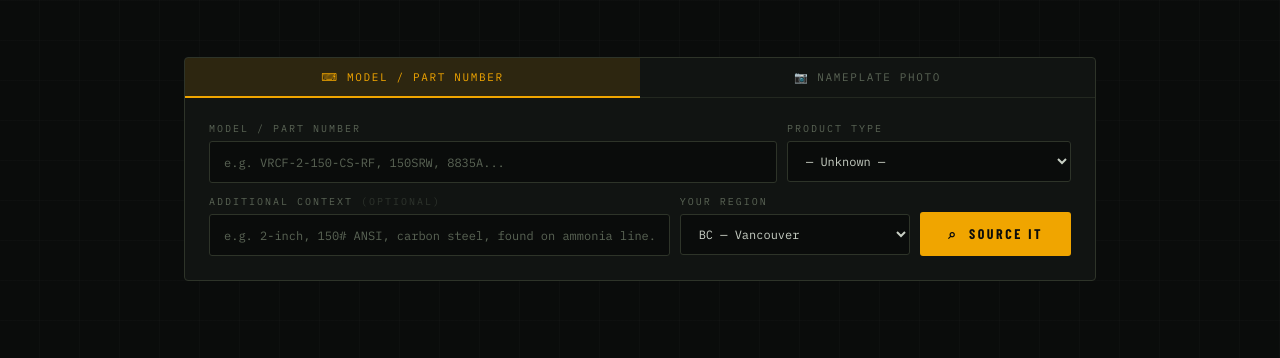
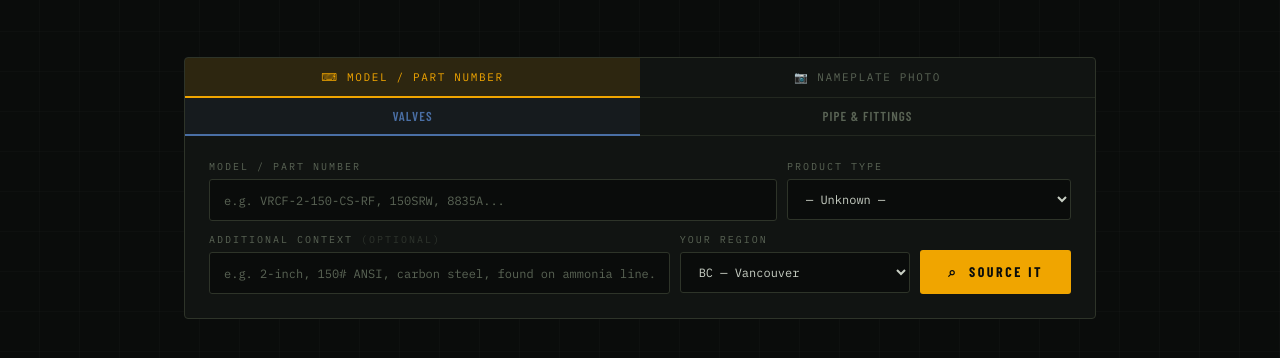
Before and after one commit to Overleveragedio/fieldline, a website: page public/index.html in a window 1280 px wide. Shown: the part 400-758 px from the top of the page. Drawn offline with nearby package versions, Linux system fonts and the light colour scheme; a web font is replaced by a local one.

Commit message:
Add Valves vs Pipe & Fittings category selector

```diff
--- a/public/index.html
+++ b/public/index.html
@@ -189,6 +189,36 @@
 
   .input-body { padding: 24px; }
 
+  .category-tabs {
+    display: flex;
+    border-bottom: 1px solid var(--border);
+  }
+
+  .category-tab {
+    flex: 1;
+    padding: 10px 16px;
+    font-family: var(--display);
+    font-size: 13px;
+    font-weight: 600;
+    letter-spacing: 0.08em;
+    text-transform: uppercase;
+    color: var(--text-dim);
+    background: transparent;
+    border: none;
+    cursor: pointer;
+    transition: all 0.2s;
+    border-bottom: 2px solid transparent;
+    margin-bottom: -1px;
+  }
+
+  .category-tab:hover { color: var(--text); background: var(--surface2); }
+
+  .category-tab.active {
+    color: var(--steel);
+    border-bottom-color: var(--steel);
+    background: rgba(74,111,165,0.08);
+  }
+
   /* Text mode */
   .text-input-wrap {
     display: flex;
@@ -1085,6 +1115,15 @@
       </button>
     </div>
 
+    <div class="category-tabs">
+      <button class="category-tab active" id="catValves" onclick="switchCategory('valves')">
+        Valves
+      </button>
+      <button class="category-tab" id="catPipe" onclick="switchCategory('pipe')">
+        Pipe &amp; Fittings
+      </button>
+    </div>
+
     <div class="input-body">
       <!-- Text mode -->
       <div id="modeText" class="text-input-wrap">
@@ -1096,22 +1135,7 @@
           <div class="field-group" style="flex:1">
             <label class="field-label">Product Type</label>
             <select class="field-select" id="typeSelect">
-              <option value="">— Unknown —</option>
-              <option>Ball Valve</option>
-              <option>Gate Valve</option>
-              <option>Globe Valve</option>
-              <option>Check Valve</option>
-              <option>Butterfly Valve</option>
-              <option>Needle Valve</option>
-              <option>Plug Valve</option>
-              <option>Relief Valve</option>
-              <option>Control Valve</option>
-              <option>Solenoid Valve</option>
-              <option>Pipe Fitting</option>
-              <option>Flange</option>
-              <option>Strainer / Filter</option>
-              <option>Actuator</option>
-              <option>Other</option>
+              <!-- Populated by switchCategory() -->
             </select>
           </div>
         </div>
@@ -1340,6 +1364,57 @@ function switchMode(mode) {
   document.getElementById('modeImage').style.display = mode === 'image' ? 'block' : 'none';
 }
 
+// ─── CATEGORY SWITCHING ──────────────────────────────────────────────────────
+let currentCategory = 'valves';
+
+const categoryOptions = {
+  valves: [
+    '— Unknown —',
+    'Ball Valve',
+    'Gate Valve',
+    'Globe Valve',
+    'Check Valve',
+    'Butterfly Valve',
+    'Needle Valve',
+    'Plug Valve',
+    'Relief Valve',
+    'Control Valve',
+    'Solenoid Valve',
+    'Actuator',
+    'Strainer / Filter',
+    'Other',
+  ],
+  pipe: [
+    '— Unknown —',
+    'Pipe Fitting',
+    'Flange',
+    'Elbow',
+    'Tee',
+    'Reducer',
+    'Coupling',
+    'Union',
+    'Cap / Plug',
+    'Nipple',
+    'Strainer / Filter',
+    'Other',
+  ],
+};
+
+function switchCategory(cat) {
+  currentCategory = cat;
+  document.getElementById('catValves').classList.toggle('active', cat === 'valves');
+  document.getElementById('catPipe').classList.toggle('active', cat === 'pipe');
+
+  const sel = document.getElementById('typeSelect');
+  sel.innerHTML = '';
+  categoryOptions[cat].forEach(opt => {
+    const o = document.createElement('option');
+    o.textContent = opt;
+    if (opt.startsWith('—')) o.value = '';
+    sel.appendChild(o);
+  });
+}
+
 // ─── IMAGE HANDLING ───────────────────────────────────────────────────────────
 function handleFile(event) {
   const file = event.target.files[0];
@@ -1413,6 +1488,7 @@ function addToHistory(query) {
 }
 
 renderHistory();
+switchCategory('valves'); // Initialize product type dropdown
 
 // ─── PRIVY AUTH ──────────────────────────────────────────────────────────────
 // We use Privy's REST-style OTP flow (works without React SDK).
@@ -1800,7 +1876,8 @@ async function runSearch() {
   const context = document.getElementById('contextInput').value.trim();
   const region = document.getElementById('regionSelect').value;
 
-  let userMsg = `Find sourcing information for this industrial component:\n\nPart/Model Number: ${partNum}`;
+  const categoryLabel = currentCategory === 'valves' ? 'Valves' : 'Pipe & Fittings';
+  let userMsg = `Find sourcing information for this industrial component:\n\nCategory: ${categoryLabel}\nPart/Model Number: ${partNum}`;
   if (productType) userMsg += `\nProduct Type: ${productType}`;
   if (context) userMsg += `\nAdditional Context: ${context}`;
   userMsg += `\nPreferred Region for Distributors: ${region}`;
```
